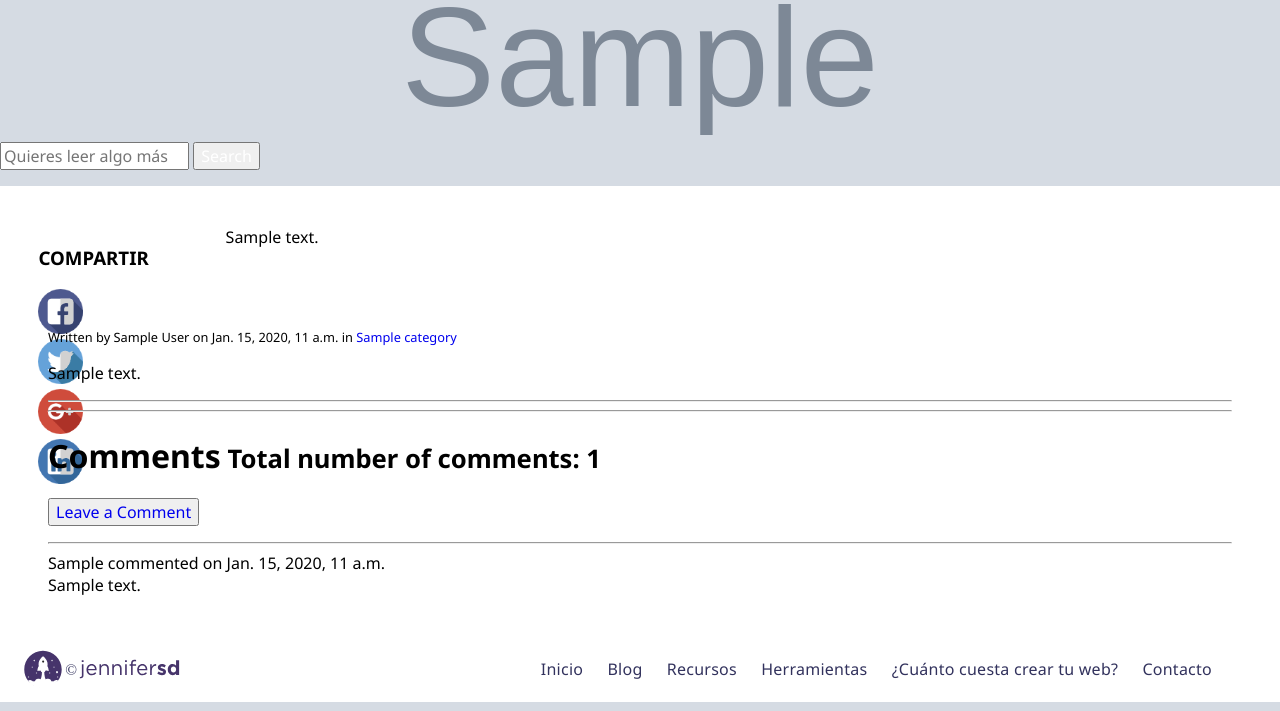
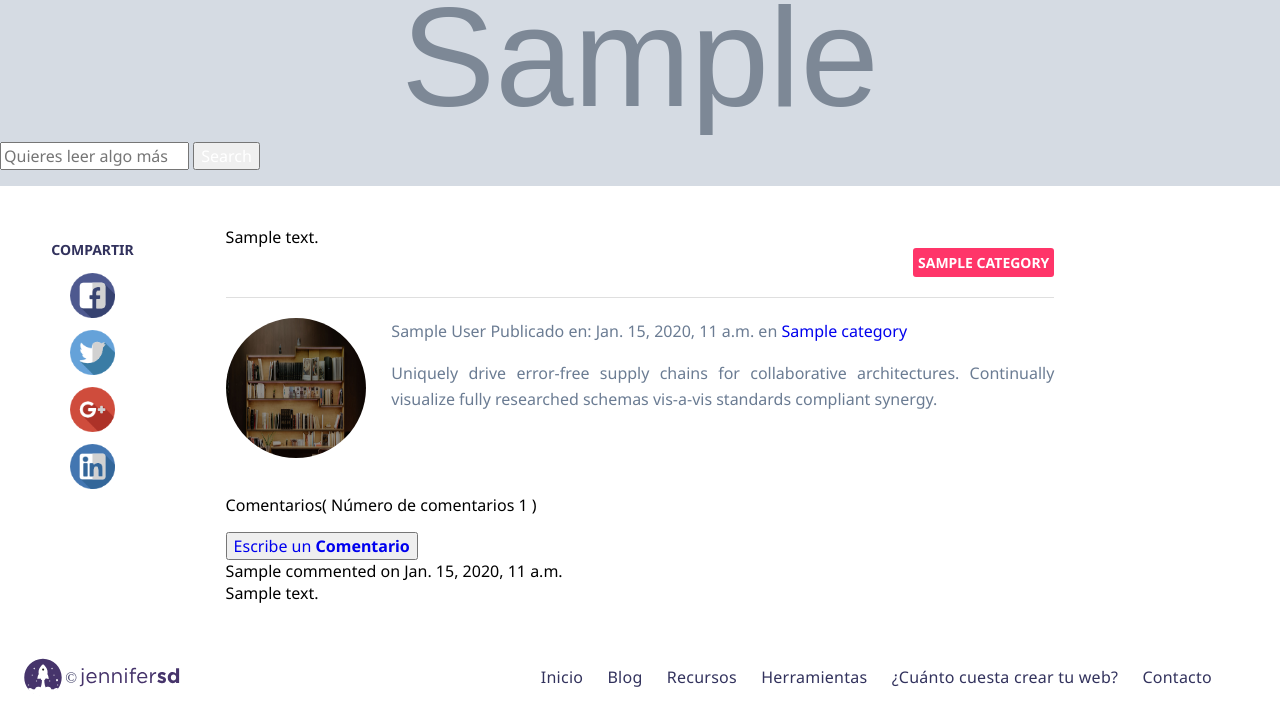
Before and after one commit to Jennifersd/jennifersd, a Django app: a page that uses blog/templates/blog/post_detail.html in a window 1280 px wide. Shown: the part 422-1133 px from the top of the page. Run offline with Django 3.2, Linux system fonts and the light colour scheme; tables that the repository leaves empty hold one stand-in row (values such as "Sample post"); grey boxes marked "Sample" are stand-in pictures; some libraries are stand-ins or nearby versions.

Commit message:
changes design blog post

```diff
--- a/assets/css/style.css
+++ b/assets/css/style.css
@@ -969,21 +969,26 @@ footer{
 
 .social-link{
     position: absolute;
-    left: 3%;
+    left: 4%;
     top: 40px;
 }
 
 .social-link h3{
     text-transform:uppercase;
+    font-size:14px;
+	color: #32325d;
 }
 
 .social-link ul{
-    padding:0px;
-    list-style-type:none;
+    padding: 0px;
+    list-style-type: none;
+    margin: 0px auto;
+    width: 45px;
 }
 
 .social-link li{
     width:45px;
+    margin-bottom:7px;
 }
 
 .social-link li a{
@@ -1000,9 +1005,123 @@ footer{
     width: 70%;
 }
 
+.block-post-content h2{
+    text-align: center;
+    color: #32325d;
+    font-size: 36px;
+    line-height: 40px;
+    font-weight: 400;
+    margin: 20px 0px 25px 0px;
+}
+
+.block-post-content p{
+    color: #6b7c93;
+    text-align: justify;
+    font-size: 16px;
+    line-height: 26px;
+    font-weight: 400;
+}
+
+.block-post-content h3{
+    text-align: left;
+    color: #32325d;
+    font-size: 18px;
+    line-height: 26px;
+    font-weight: 600;
+    padding: 10px 0px;
+}
+
 .block-post-content img {
     width: 84%;
     text-align: center;
     margin: 0px auto;
     display: block;
 }
+
+.block-post-content li{
+    color: #6b7c93;
+    text-align: justify;
+    font-size: 16px;
+    line-height: 26px;
+    font-weight: 400;
+}
+
+.block-post-categories{
+    display: block;
+    margin: 0px auto;
+    width: 70%;
+    text-align: right;
+    border-bottom: 1px solid #dfdfdf;
+    padding: 0px 0px 20px 0px;
+}
+
+.block-post-categories a{
+    color: #fff;
+    background: #ff3569;
+    font-weight: 700;
+    text-transform: uppercase;
+    text-align: right;
+    width: auto;
+    padding: 5px;
+    font-size: 14px;
+    -webkit-border-radius: 3px;
+    -moz-border-radius: 3px;
+    border-radius: 3px;
+    display: inline-block;
+}
+
+.block-post-author{
+	display: -webkit-box;      /* OLD - iOS 6-, Safari 3.1-6 */
+	display: -moz-box;         /* OLD - Firefox 19- (buggy but mostly works) */
+	display: -ms-flexbox;      /* TWEENER - IE 10 */
+	display: -webkit-flex;     /* NEW - Chrome */
+    display: flex;
+    margin: 0px auto;
+    width: 70%;
+    padding:20px 0px;
+}
+
+.post-author-image{
+	display: inline-block;
+	width:20%;
+}
+
+.post-author-image img{
+	width:140px;
+	height:140px;
+	background:#f1f1f1;
+	-webkit-border-radius: 100px;
+    -moz-border-radius: 100px;
+    border-radius: 100px;
+}
+
+.post-author-data{
+	display: inline-block;
+	width:80%;
+}
+
+.author-data{
+	display: inline-block;
+	width:100%;
+	color: #6b7c93;
+    text-align: left;
+    font-size: 16px;
+    line-height: 26px;
+    font-weight: 400;
+}
+
+.author-content{
+	display: inline-block;
+	width:100%;
+	color: #6b7c93;
+    text-align: justify;
+    font-size: 16px;
+    line-height: 26px;
+    font-weight: 400;
+}
+
+.blog-post-comments{
+    display: block;
+    margin: 0px auto;
+    width: 70%;
+}
--- a/blog/templates/blog/post_detail.html
+++ b/blog/templates/blog/post_detail.html
@@ -59,47 +59,38 @@
 		<div class="block-post-content">
 			{{ post.richtextuploads|safe }}
 		</div>
+		<div class="block-post-categories">
+			<a href="{{post.category.get_absoulte_url}}">{{ post.category }}</a>
+		</div>
+		<div class="block-post-author">
+			<div class="post-author-image"><img src="/assets/image/post-1.jpg"/></div>
+			<div class="post-author-data">
+				<div class="author-data">
+					<span>{{ post.author.get_full_name }}</span> Publicado en: {{ post.published }} en <a href="{{post.category.get_absoulte_url}}">{{ post.category }}</a>
+				</div>
+				<div class="author-content">
+					<p>Uniquely drive error-free supply chains for collaborative architectures. Continually visualize fully researched schemas vis-a-vis standards compliant synergy.</p>
+				</div>
+			</div>
+		</div>
+		<div class="blog-post-comments">
+			<div class="post-comment-title">
+				<p><span>Comentarios</span>( Número de comentarios {{ post.comments.count }} )</p>
+				<a href="{% url 'blog:add_comment' slug=post.slug %}">
+					<button type="button">Escribe un <strong>Comentario</strong></button>
+				</a>
+			</div>
+			{% for comment in post.comments.all %}
+				<div class="post-comment-content">
+					<div class="post-comment-conten-heading">{{ comment.user }} commented on {{ comment.created }}</div>
+					<div class="post-comment-conten-body">{{ comment.body }}</div>
+				</div>
+			{% empty %}
+				<p>Aún no tenemos ningún comentario ¡Venga!</p>
+			{% endfor %}
+		</div>
 	</div>
 </section>
 
-	<section class="drawer -blog">
-		<div class="blocks-container">
 
-		    <div class="post">
-		       	<div class="content">
-
-
-
-					<small>Written by {{ post.author.get_full_name }} on {{ post.published }} in <a href="{{post.category.get_absoulte_url}}">{{ post.category }}</a></small>
-					{{ post.content|linebreaks }}
-
-					<hr>
-
-
-
-					<hr>
-					<div class="page-header">
-						<h1>Comments<small> Total number of comments: {{ post.comments.count }}</small></h1>
-					</div>
-
-					<p class="text-center">
-						<a href="{% url 'blog:add_comment' slug=post.slug %}">
-							<button class="btn btn-default" type="button">Leave a Comment</button>
-						</a>
-					</p>
-
-					<hr>
-					{% for comment in post.comments.all %}
-						<div class="panel panel-default">
-							<div class="panel-heading">{{ comment.user }} commented on {{ comment.created }}</div>
-							<div class="panel-body">{{ comment.body }}</div>
-						</div>
-					{% empty %}
-						<p>There is not comments</p>
-					{% endfor %}
-				</div>
-		    </div>
-
-		</div>
-	</section>
 {% endblock %}
```
Also changed, not shown: assets/image/uploads/2017/05/11/bg-header.png (added).
